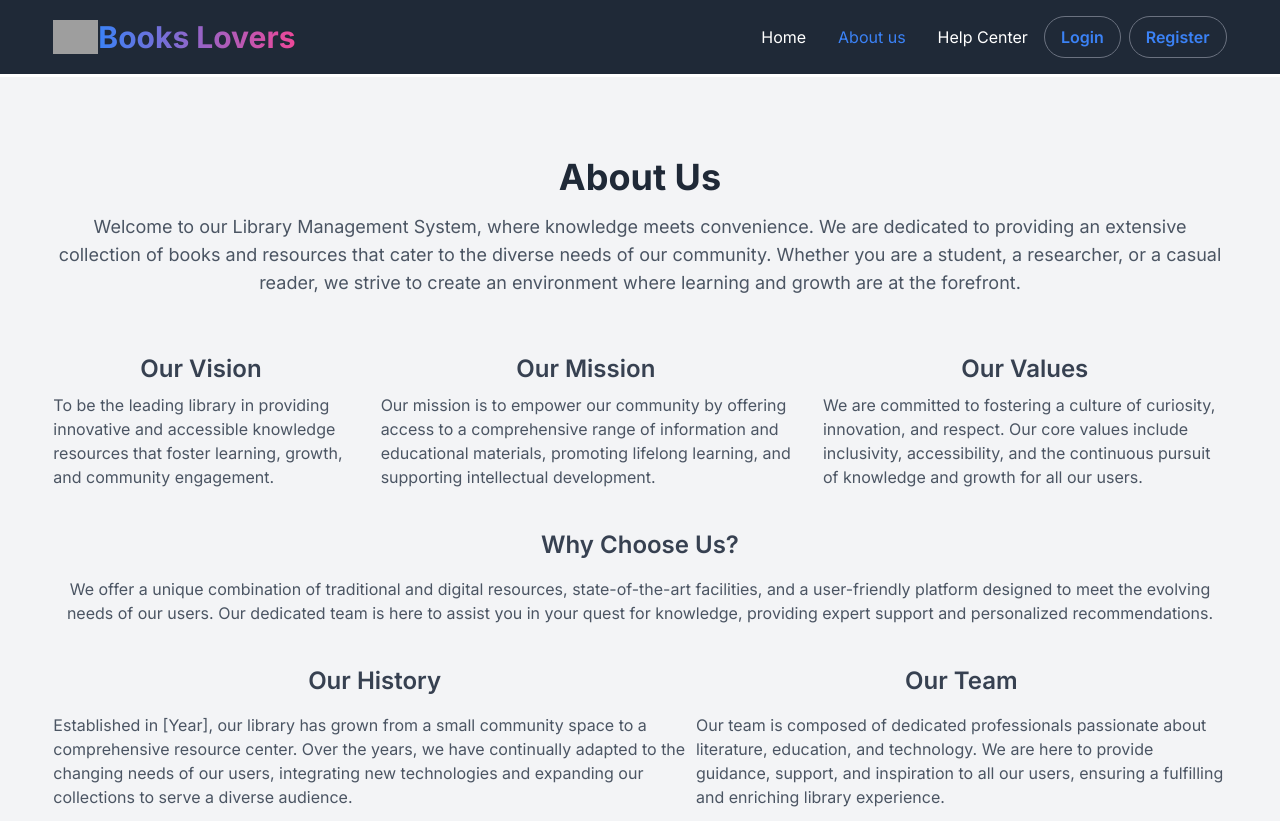
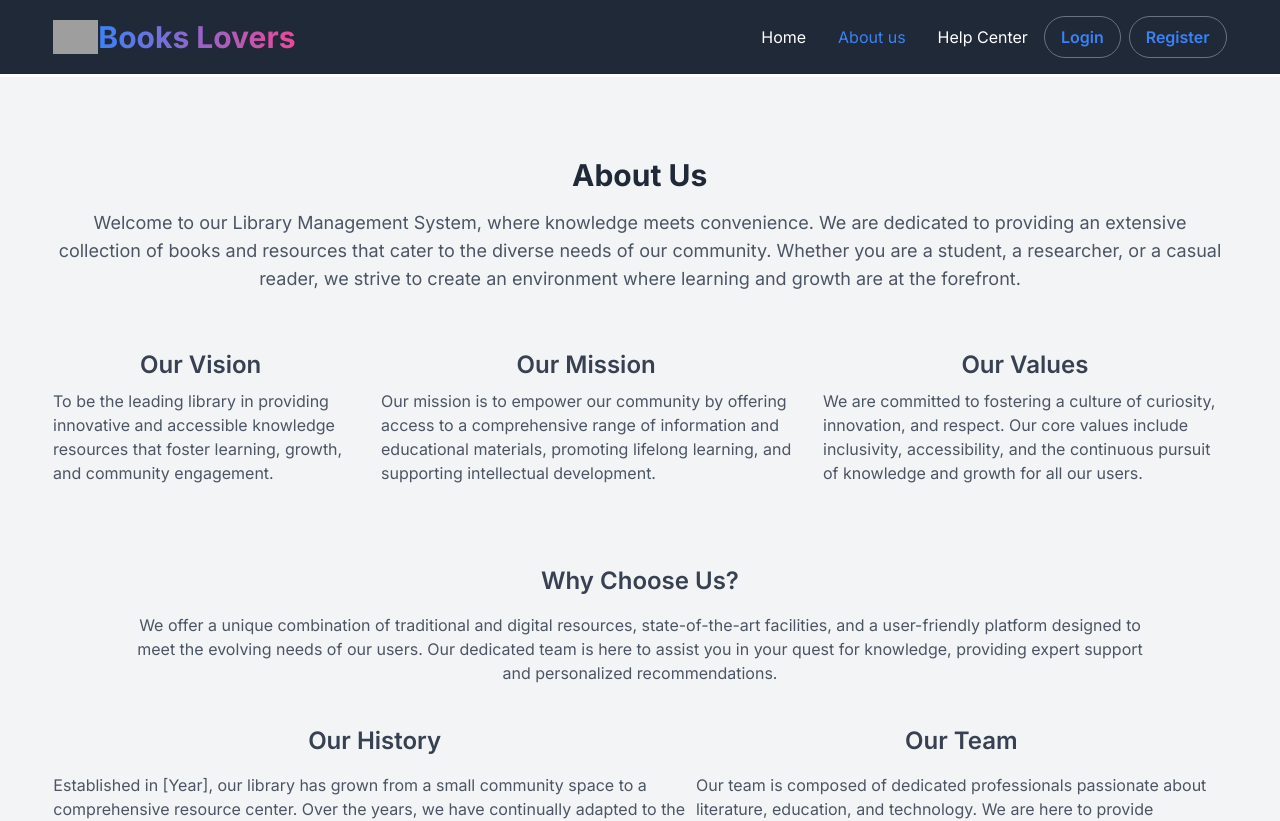
Before and after one commit to jahidhasan6676/Library-Management-System-Application, a React (Vite) app: page /about in a window 1280 px wide. Shown: the top 821 px of the page. Built offline with nearby package versions, Linux system fonts and the light colour scheme; no server answers; grey boxes are pictures that could not be loaded.

Commit message:
about page and all books page design implement

```diff
--- a/src/Pages/About/About.jsx
+++ b/src/Pages/About/About.jsx
@@ -1,11 +1,13 @@
 import React from 'react';
+import 'animate.css';
 
 const About = () => {
   return (
-    <section className="bg-gray-100 py-20">
+    <section className="bg-gray-100 py-20 animate__animated animate__fadeIn">
+
       <div className="w-11/12 mx-auto">
-        <h2 className="text-4xl font-bold text-center text-gray-800">About Us</h2>
-        <p className="mt-4 text-center text-gray-600 text-lg">
+        <h2 className="text-3xl font-bold text-center text-gray-800 animate__animated animate__bounceIn">About Us</h2>
+        <p className="mt-4  text-center text-gray-600 text-lg animate__animated animate__fadeInUp">
           Welcome to our Library Management System, where knowledge meets convenience. We are dedicated to
           providing an extensive collection of books and resources that cater to the diverse needs of our community.
           Whether you are a student, a researcher, or a casual reader, we strive to create an environment where
@@ -13,7 +15,7 @@ const About = () => {
         </p>
 
         <div className="mt-10 flex gap-8 flex-col md:flex-row items-center  justify-between">
-          <div className=" ">
+          <div className="animate__animated animate__zoomIn ">
 
             <h3 className="text-2xl font-semibold text-gray-700 mt-4 text-center">Our Vision</h3>
             <p className="mt-2 text-gray-600">
@@ -22,7 +24,7 @@ const About = () => {
             </p>
           </div>
 
-          <div className=" mt-6 md:mt-0">
+          <div className=" mt-6 md:mt-0 animate__animated animate__zoomIn animate__delay-1s">
 
             <h3 className="text-2xl font-semibold text-gray-700 mt-4 text-center">Our Mission</h3>
             <p className="mt-2 text-gray-600">
@@ -31,7 +33,7 @@ const About = () => {
             </p>
           </div>
 
-          <div className=" mt-6 md:mt-0">
+          <div className=" mt-6 md:mt-0 animate__animated animate__zoomIn animate__delay-2s">
 
             <h3 className="text-2xl font-semibold text-gray-700 mt-4 text-center">Our Values</h3>
             <p className="mt-2 text-gray-600">
@@ -41,7 +43,7 @@ const About = () => {
           </div>
         </div>
 
-        <div className="mt-10 text-center">
+        <div className="mt-20 text-center max-w-5xl mx-auto animate__animated animate__fadeInUp">
           <h3 className="text-2xl font-semibold text-gray-700">Why Choose Us?</h3>
           <p className="mt-4 text-gray-600">
             We offer a unique combination of traditional and digital resources, state-of-the-art facilities, and a
@@ -51,7 +53,7 @@ const About = () => {
         </div>
 
         <div className="mt-10 flex flex-col md:flex-row items-center justify-between">
-          <div className=" ">
+          <div className="animate__animated animate__slideInLeft ">
             <h3 className="text-2xl font-semibold text-gray-700 text-center">Our History</h3>
             <p className="mt-4 text-gray-600">
               Established in [Year], our library has grown from a small community space to a comprehensive
@@ -60,7 +62,7 @@ const About = () => {
             </p>
           </div>
 
-          <div className="  mt-6 md:mt-0">
+          <div className="  mt-6 md:mt-0 animate__animated animate__slideInRight animate__delay-1s">
             <h3 className="text-2xl font-semibold text-gray-700 text-center">Our Team</h3>
             <p className="mt-4 text-gray-600">
               Our team is composed of dedicated professionals passionate about literature, education, and
--- a/src/Pages/All-Books/AllBooks.jsx
+++ b/src/Pages/All-Books/AllBooks.jsx
@@ -4,8 +4,7 @@ import { useEffect, useState } from "react";
 import AllBooksCard from "./AllBooksCard";
 import AllBooksTable from "./AllBooksTable";
 import UseAxiosSecure from "../../Hooks/UseAxiosSecure";
-import { motion } from "framer-motion";
-import { easeOut } from "motion";
+
 
 const AllBooks = () => {
   // const {user} = UseAuth();
@@ -37,7 +36,7 @@ const AllBooks = () => {
 
 
   return (
-    <div className=" py-20 bg-gray-100 min-h-screen">
+    <div className=" py-20 bg-gray-1 min-h-screen">
 
       {/* headers */}
 
@@ -68,8 +67,7 @@ const AllBooks = () => {
           <div className="text-center">
             <button
               onClick={filterAvailableBooks}
-              className="border-2 border-blue-500 text-blue-500 px-6 py-2 rounded-full hover:bg-blue-500 hover:text-white transition-all duration-300"
-            >
+              className="border border-blue-500 text-blue-500 px-12 py-2 rounded-md hover:bg-blue-800 hover:text-white transition-all duration-300">
               Available Books
             </button>
           </div>
@@ -80,7 +78,7 @@ const AllBooks = () => {
       <div className="w-11/12 mx-auto mt-10">
         {
           viewMode === "card" ? (
-            <div className=" grid grid-cols-1 md:grid-cols-2 lg:grid-cols-4 gap-14 ">
+            <div className=" grid grid-cols-1 sm:grid-cols-2 md:grid-cols-3 lg:grid-cols-4 xl:grid-cols-5 gap-10 ">
               {
                 books.map(book => <AllBooksCard key={book._id} book={book}></AllBooksCard>)
               }
--- a/src/Pages/All-Books/AllBooksCard.jsx
+++ b/src/Pages/All-Books/AllBooksCard.jsx
@@ -1,7 +1,7 @@
 import { Link } from "react-router-dom";
 import { Rating } from "@smastrom/react-rating";
 import "@smastrom/react-rating/style.css";
-
+import { motion } from 'framer-motion';
 
 const AllBooksCard = ({ book }) => {
     const { _id, bookName, authorName, category, rating, image } = book || {};
@@ -10,15 +10,20 @@ const AllBooksCard = ({ book }) => {
 
 
     return (
-        <div className="bg-white rounded-lg overflow-hidden ">
-            <div className=" bg-gray-100 flex justify-center items-center">
+        <motion.div
+            className="border p-4 rounded-sm overflow-hidden"
+            initial={{ opacity: 0, y: 50 }}
+            whileInView={{ opacity: 1, y: 0 }}
+            transition={{ duration: 1 }}
+        >
+            <div className=" flex justify-center items-center">
                 <img
                     src={image}
                     alt={bookName}
-                    className="h-[250px] w-full object-cover"
+                    className="h-[170px] w-[100px] mx-auto object-cover"
                 />
             </div>
-            <div className="p-4">
+            <div className="mt-4">
                 <h3 className="text-lg font-semibold text-gray-800 truncate">
                     {bookName}
                 </h3>
@@ -44,7 +49,7 @@ const AllBooksCard = ({ book }) => {
                     </Link>
                 </div>
             </div>
-        </div>
+        </motion.div>
     );
 };
 
```
